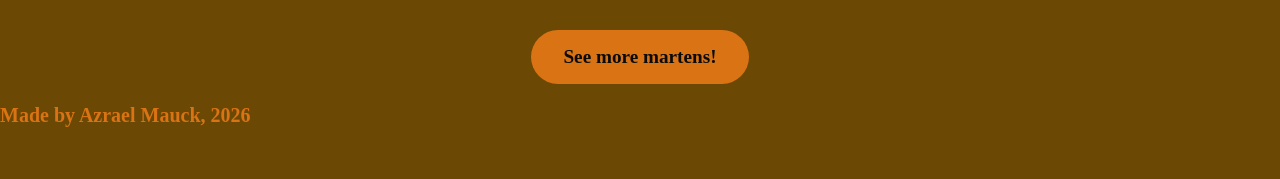
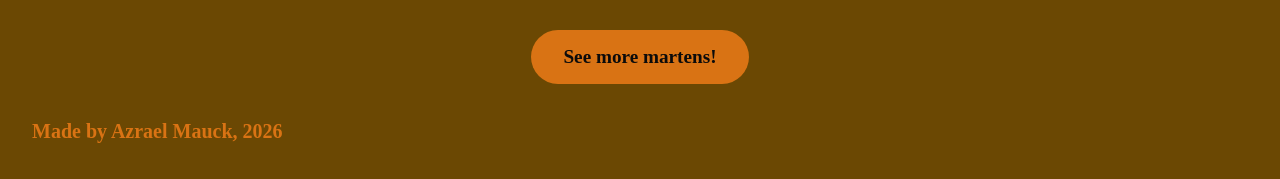
Before and after one commit to azraelmauck-art/animated-elements, a plain HTML site: page index.html in a window 1280 px wide. Shown: the part 724-903 px from the top of the page. Before the commit the page ends 871 px from the top, so only its background shows below. Drawn offline with Linux system fonts and the light colour scheme; a web font is replaced by a local one.

Commit message:
Update style.css

```diff
--- a/style.css
+++ b/style.css
@@ -61,6 +61,9 @@ img {
     text-align: center;
     margin-top: 2rem;
 }
+footer {
+  padding: 1rem 2rem;
+}
 @keyframes bounce {
   0% { transform: translateY(0); }
   50% { transform: translateY(-5px); }
```
